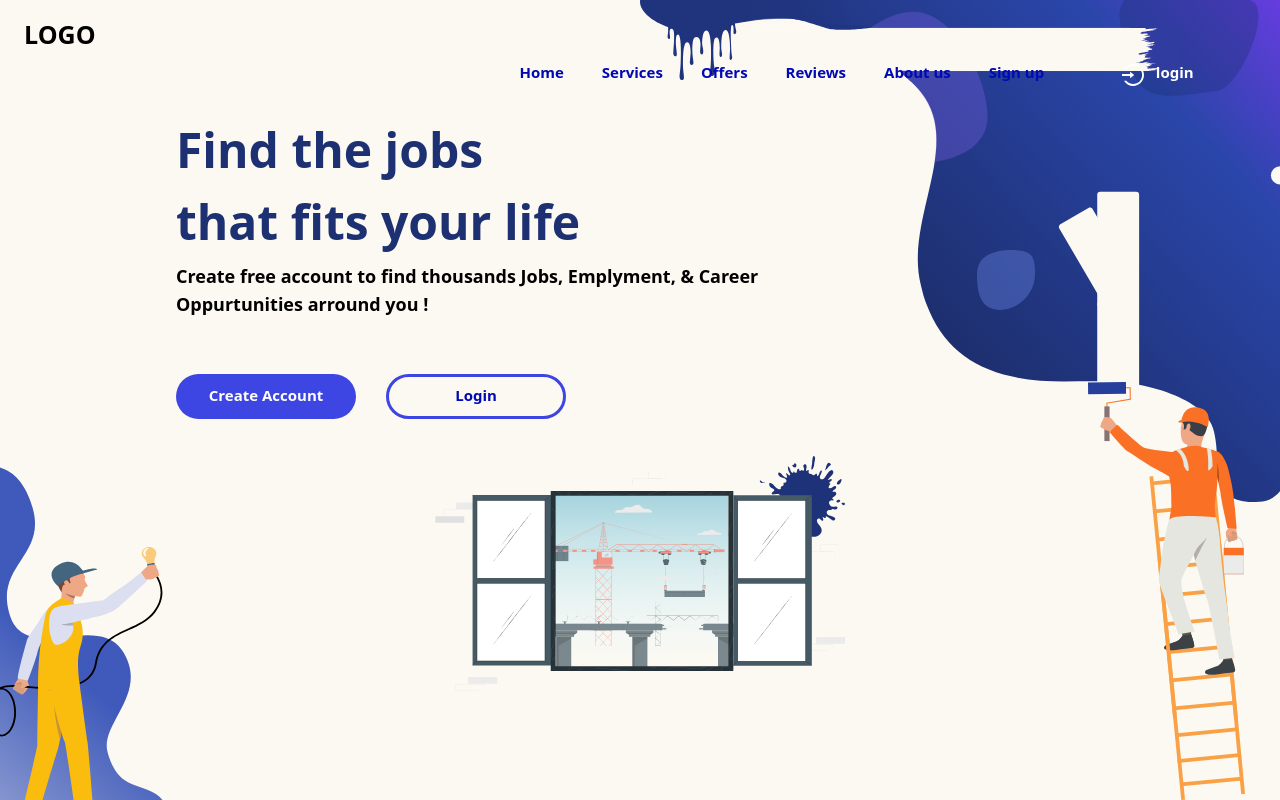
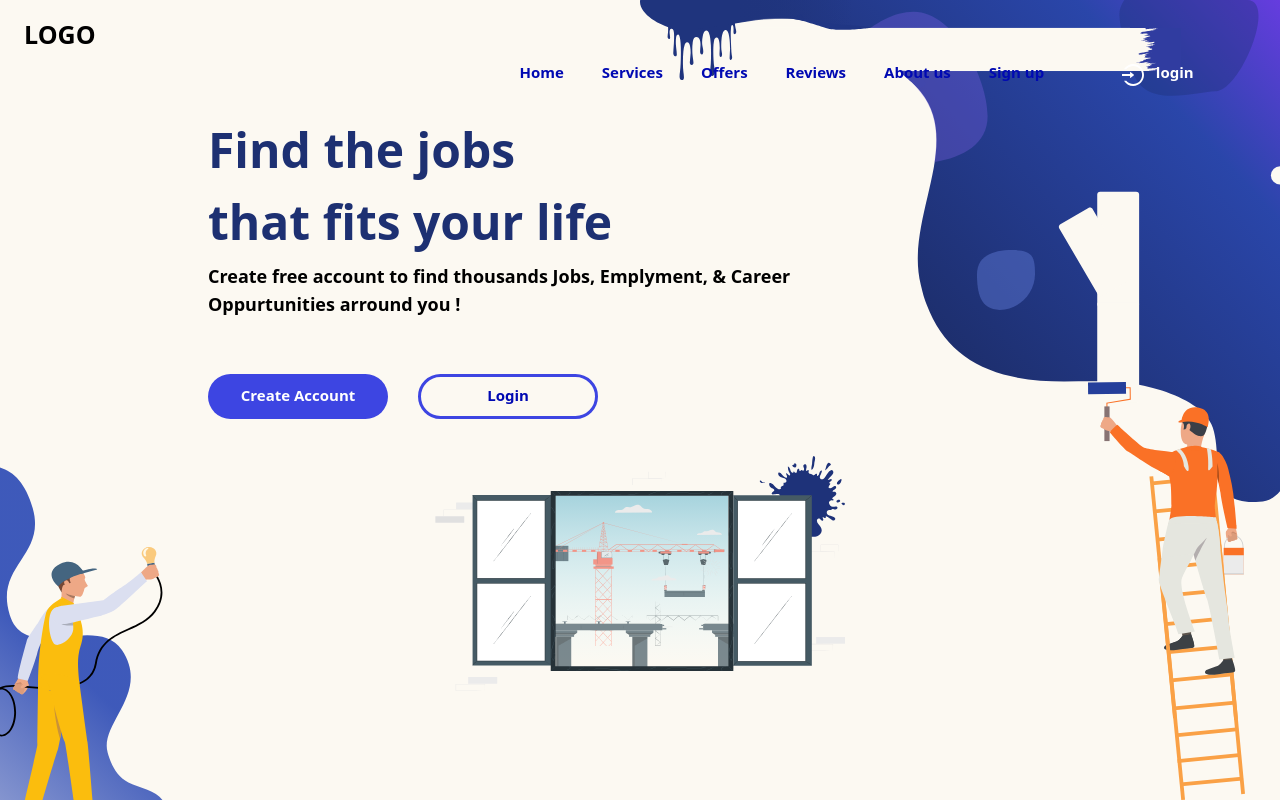
Before and after one commit to AhmedSEHILI/JoSeFinder, a React (Create React App) app: page / in a window 1280 px wide. Built offline with nearby package versions, Linux system fonts and the light colour scheme.

Commit message:
landing light  fixing

```diff
--- a/src/App.js
+++ b/src/App.js
@@ -1,14 +1,14 @@
 
 import {BrowserRouter as Router, Route, Routes} from 'react-router-dom'
-import Landing from './Landing';
 import Nav from './Nav';
+import Welcome from './Welcome';
 
 function App() {
   return (
     <Router>
       <div className="content">
           <Routes>
-              <Route path="/" element={<Landing />} />
+              <Route path="/" element={<Welcome />} />
           </Routes>
       </div>
 
--- a/src/LandBG.js
+++ b/src/LandBG.js
@@ -4,9 +4,10 @@ import Nav from './Nav';
 function LandBG(props) {
     return (
             <div className="realtive h-screen w-screen bg-[#FCF9F2]">
+                <div className="light absolute w-[650px] h-[500px] top-[65px] left-[70px]"></div>
                 <div className="absolute flex flex-col justify-between w-screen h-[58%] z-40">
                     <div className="flex flex-row-reverse mr-16 mt-[54px]"><Nav /></div>
-                    <div className="ml-44">
+                    <div className="ml-52">
                         <div className="text-[48px] font-bold text-[#1D3072]">Find the jobs</div>
                         <div className="text-[48px] font-bold text-[#1D3072]">that fits your life</div>
                         <div className="text-lg font-semibold mt-1">Create free account to find thousands Jobs, Emplyment, & Career</div>
@@ -17,9 +18,6 @@ function LandBG(props) {
                         </div>
                     </div>
                 </div>
-                {/* <div className="z-40 flex flex-col">
-                    <div className=""><Nav /></div>
-                </div> */}
                 <div className="absolute top-0 left-0 pt-4 pl-6 text-[25px] font-bold">LOGO</div>
                 <img src="/Landing/group1.svg" alt="" className="absolute right-0 w-[50%]" />
                 <img src="/Landing/peintre.svg" alt="" className="absolute right-[35px] bottom-0 w-[12.3%]" />
--- a/src/Landing.js
+++ b/src/Welcome.js
@@ -2,7 +2,7 @@ import React from 'react';
 import LandBG from './LandBG';
 import Nav from './Nav';
 
-function Landing(props) {
+function Welcome(props) {
     return (
         <div className="">
             <LandBG />
@@ -12,4 +12,4 @@ function Landing(props) {
     );
 }
 
-export default Landing;
+export default Welcome;
--- a/src/index.css
+++ b/src/index.css
@@ -17,3 +17,11 @@
   left : 50%;
   transform: translate(-50%, 0);
 }
+
+.light {
+	transform: skew(30deg);
+}
+
+.light:hover {
+  background: linear-gradient(229.51deg, rgba(250, 202, 125, 0) 56.15%, rgba(250, 202, 125, 0.2) 81.01%);
+}
```
